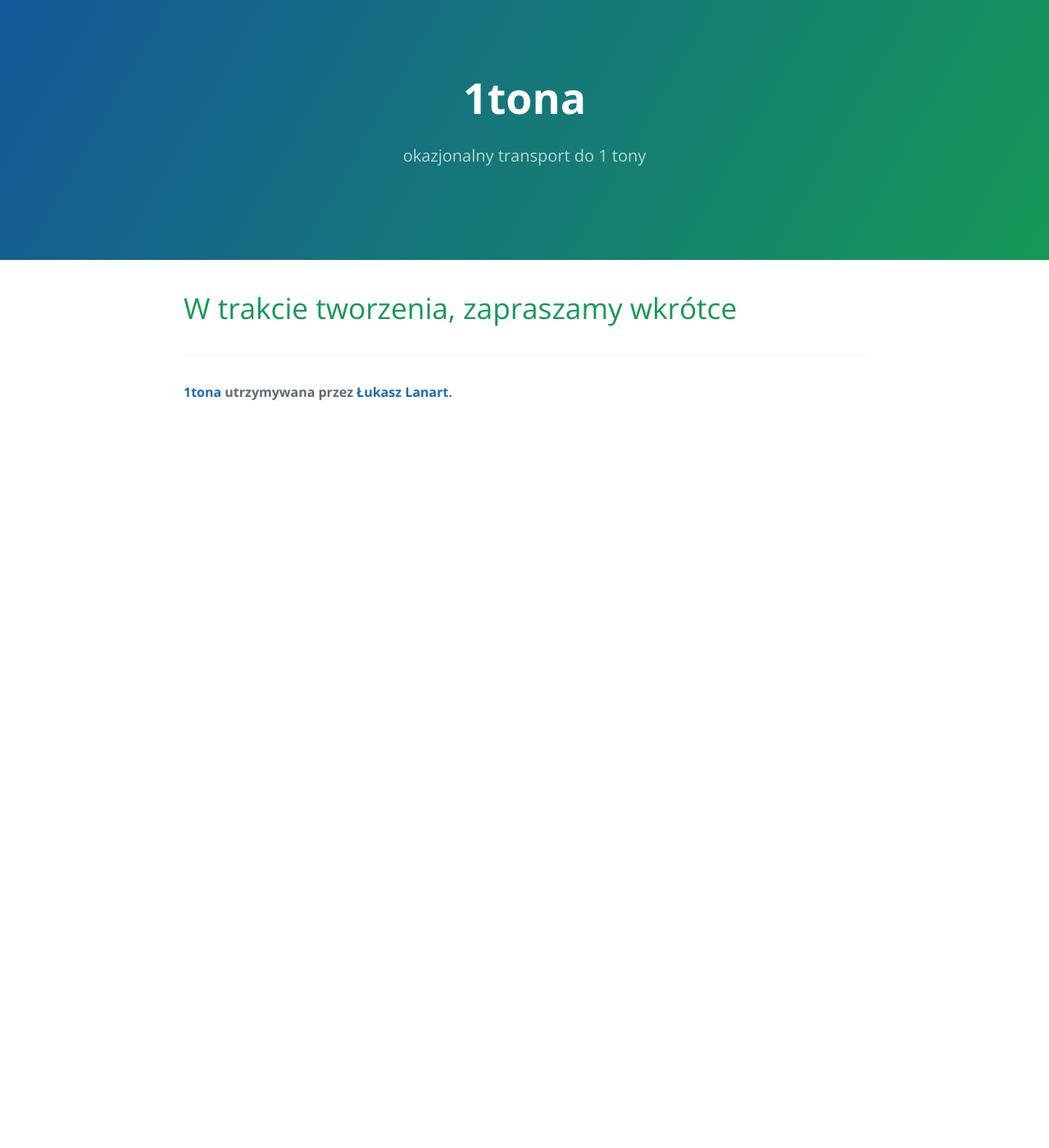
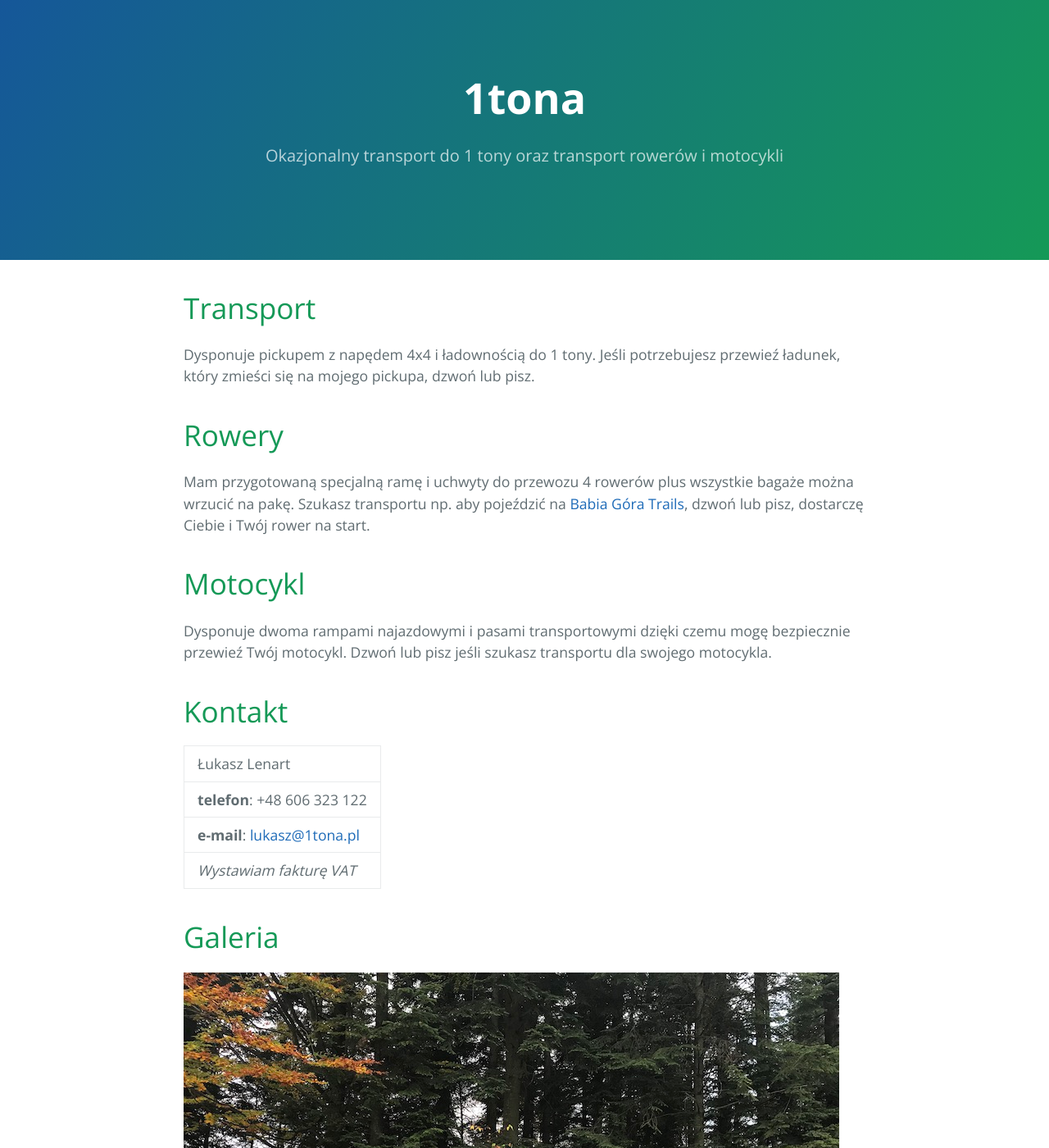
Before and after one commit to lukaszlenart/1tona-pl, a Jekyll site: the page built from index.md, in a window 1280 px wide and 1400 px high. Shown: the whole window at 82% size. Built offline with Jekyll 4.4.1, drawn with Linux system fonts in a browser that asks for light colours; our own code applies the rules of GitHub Pages for plain Markdown files.

Commit message:
Adds contact info

```diff
--- a/_config.yml
+++ b/_config.yml
@@ -1,6 +1,6 @@
 # Setup
 title:        "1tona"
-tagline:      "okazjonalny transport do 1 tony"
+tagline:      "Okazjonalny transport do 1 tony oraz transport rowerów i motocykli"
 baseurl:      ""
 locale:       "pl"
 
--- a/index.md
+++ b/index.md
@@ -2,4 +2,26 @@
 layout: default
 ---
 
-# W trakcie tworzenia, zapraszamy wkrótce
+# Transport
+
+Dysponuje pickupem z napędem 4x4 i ładownością do 1 tony. Jeśli potrzebujesz przewieź ładunek, który zmieści się na mojego pickupa, dzwoń lub pisz.
+
+# Rowery
+
+Mam przygotowaną specjalną ramę i uchwyty do przewozu 4 rowerów plus wszystkie bagaże można wrzucić na pakę. Szukasz transportu np. aby pojeździć na [Babia Góra Trails](http://www.babiagoratrails.com/), dzwoń lub pisz, dostarczę Ciebie i Twój rower na start.
+
+# Motocykl
+
+Dysponuje dwoma rampami najazdowymi i pasami transportowymi dzięki czemu mogę bezpiecznie przewieź Twój motocykl. Dzwoń lub pisz jeśli szukasz transportu dla swojego motocykla.
+
+# Kontakt
+
+|Łukasz Lenart|
+|**telefon**: +48 606 323 122|
+|**e-mail**: <lukasz@1tona.pl>|
+|_Wystawiam fakturę VAT_|
+
+# Galeria
+
+![Pickup](images/pickup.jpeg)
+![Rama na rowery](images/rama.jpeg)
```
Also changed, not shown: index.html (deleted, +0 -35 lines), images/pickup.jpeg (added), images/rama.jpeg (added).
